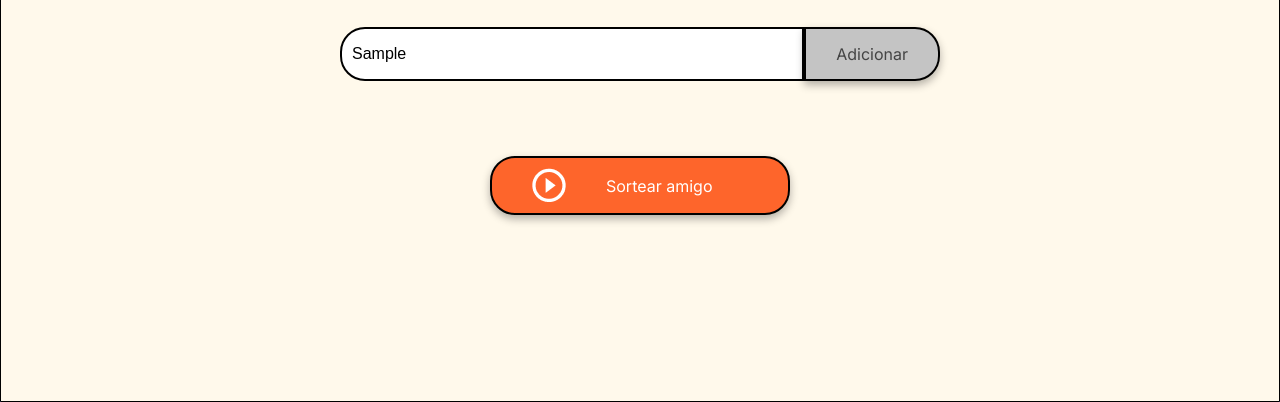
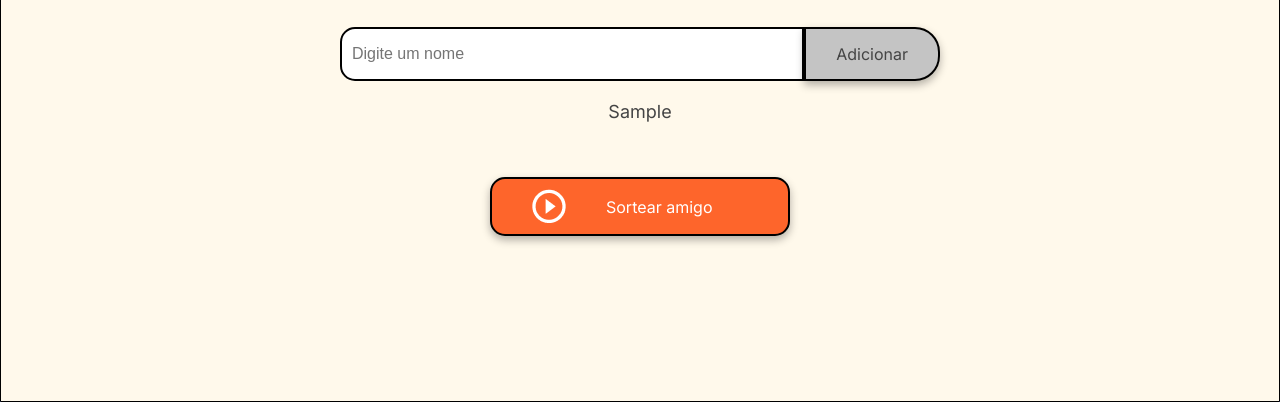
Before and after one commit to maraeliza/Amigo_Secreto, a plain HTML site: page index.html in a window 1280 px wide. Both pictures are taken after typing "Sample" into the empty fields and a click on the button "Adicionar". Shown: the part 398-800 px from the top of the page. Drawn offline with Linux system fonts and the light colour scheme.

Commit message:
add func sortearAmigo e addAmigo

```diff
--- a/app.js
+++ b/app.js
@@ -1 +1,27 @@
 //O principal objetivo deste desafio é fortalecer suas habilidades em lógica de programação. Aqui você deverá desenvolver a lógica para resolver o problema.
+let amigos = [];
+
+const resultDiv = document.getElementById("resultado");
+const listaAmigosDiv = document.getElementById("listaAmigos");
+const input = document.getElementById("amigo");
+
+function adicionarAmigo() {
+  const nomeInput = input.value;
+
+  if (nomeInput == "") {
+    alert("Insira um nome válido para adicionar");
+    return;
+  } else {
+    input.value = "";
+    listaAmigosDiv.innerHTML = "";
+
+    amigos.push("<li>" + nomeInput + "</li>");
+    listaAmigosDiv.innerHTML = amigos.join("").replace(",", "");
+  }
+}
+
+function sortearAmigo() {
+  const i = Math.floor(Math.random() * amigos.length);
+  const amigoSorteado = amigos[i];
+  resultDiv.innerHTML = amigoSorteado;
+}
--- a/style.css
+++ b/style.css
@@ -83,7 +83,7 @@ body {
     width: 100%;
     padding: 10px;
     border: 2px solid #000;
-    border-radius: 25px 0 0 25px;
+    border-radius: 15px 0 0 15px;
     font-size: 16px;
 }
 
@@ -110,7 +110,7 @@ button {
     font-family: "Inter", sans-serif;
     font-size: 16px;
     border: 2px solid #000;
-    border-radius: 25px;
+    border-radius: 15px;
     box-shadow: 0 4px 8px rgba(0, 0, 0, 0.3);
     cursor: pointer;
 }
```
